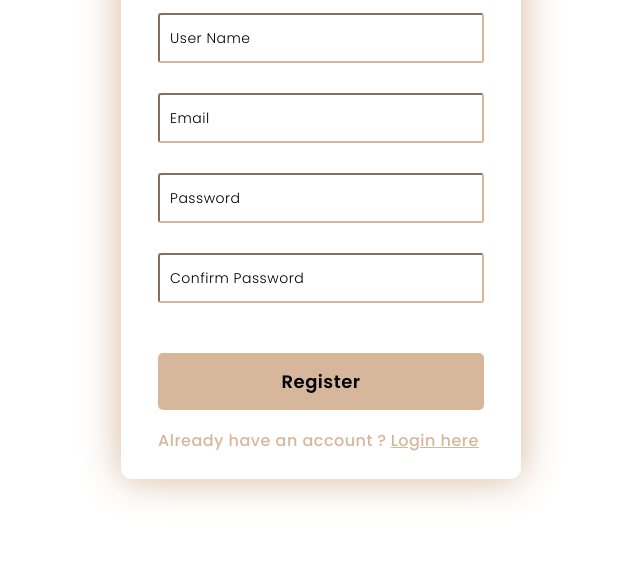
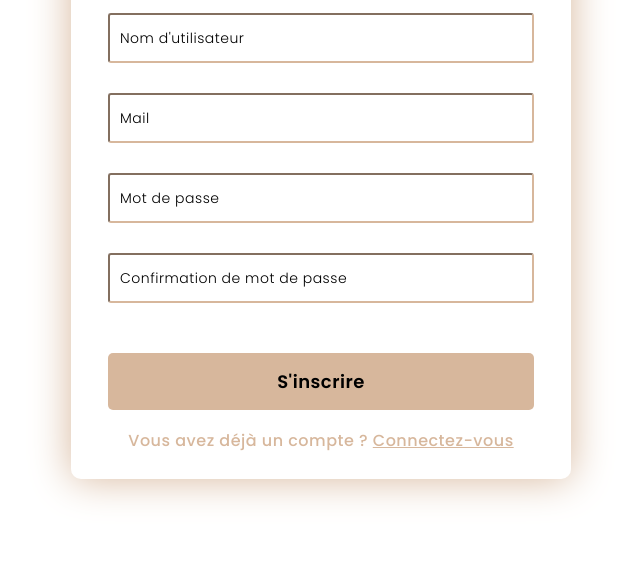
Before and after one commit to PerryPerrz/DunPepene, a website: page public/views/registerView.html in a window 1280 px wide. Shown: the part 216-800 px from the top of the page, without its empty margins (319-959 px from the left). Drawn offline with Linux system fonts and the light colour scheme.

Commit message:
Traduction login/register + fixing css

```diff
--- a/public/css/login.css
+++ b/public/css/login.css
@@ -12,7 +12,7 @@ body {
 
 form {
     height: 440px;
-    width: 400px;
+    width: 500px;
     background-color: rgba(255, 255, 255, 0.13);
     position: absolute;
     transform: translate(-50%, -50%);
@@ -75,3 +75,7 @@ button {
     border: none;
     cursor: pointer;
 }
+
+.center{
+    text-align: center;
+}
--- a/public/css/register.css
+++ b/public/css/register.css
@@ -12,7 +12,7 @@ body {
 
 form {
     height: 590px;
-    width: 400px;
+    width: 500px;
     background-color: rgba(255, 255, 255, 0.13);
     position: absolute;
     transform: translate(-50%, -50%);
@@ -75,3 +75,7 @@ button {
     border: none;
     cursor: pointer;
 }
+
+.center{
+    text-align: center;
+}
--- a/public/views/registerView.html
+++ b/public/views/registerView.html
@@ -8,24 +8,24 @@
 </head>
 <body>
 <form method="post">
-    <h3>Register Here</h3>
+    <h3>Inscription</h3>
 
     <label for="username"></label>
-    <input id="username" placeholder="User Name" type="text">
+    <input id="username" placeholder="Nom d'utilisateur" type="text">
 
     <label for="email"></label>
-    <input id="email" placeholder="Email" type="text">
+    <input id="email" placeholder="Mail" type="text">
 
     <label for="password"></label>
-    <input id="password" placeholder="Password" type="password">
+    <input id="password" placeholder="Mot de passe" type="password">
 
     <label for="confirm_password"></label>
-    <input id="confirm_password" placeholder="Confirm Password" type="password">
+    <input id="confirm_password" placeholder="Confirmation de mot de passe" type="password">
 
-    <button class="bigButton">Register</button>
+    <button class="bigButton">S'inscrire</button>
     <br>
     <br>
-    <a>Already have an account ?</a> <a href="/login">Login here</a>
+    <div class="center"><a>Vous avez déjà un compte ?</a> <a href="/login">Connectez-vous</a></div>
 </form>
 <script src="../controllers/register.js"></script>
 </body>
```
Also changed, not shown: public/views/loginView.html (+5 -5 lines).
